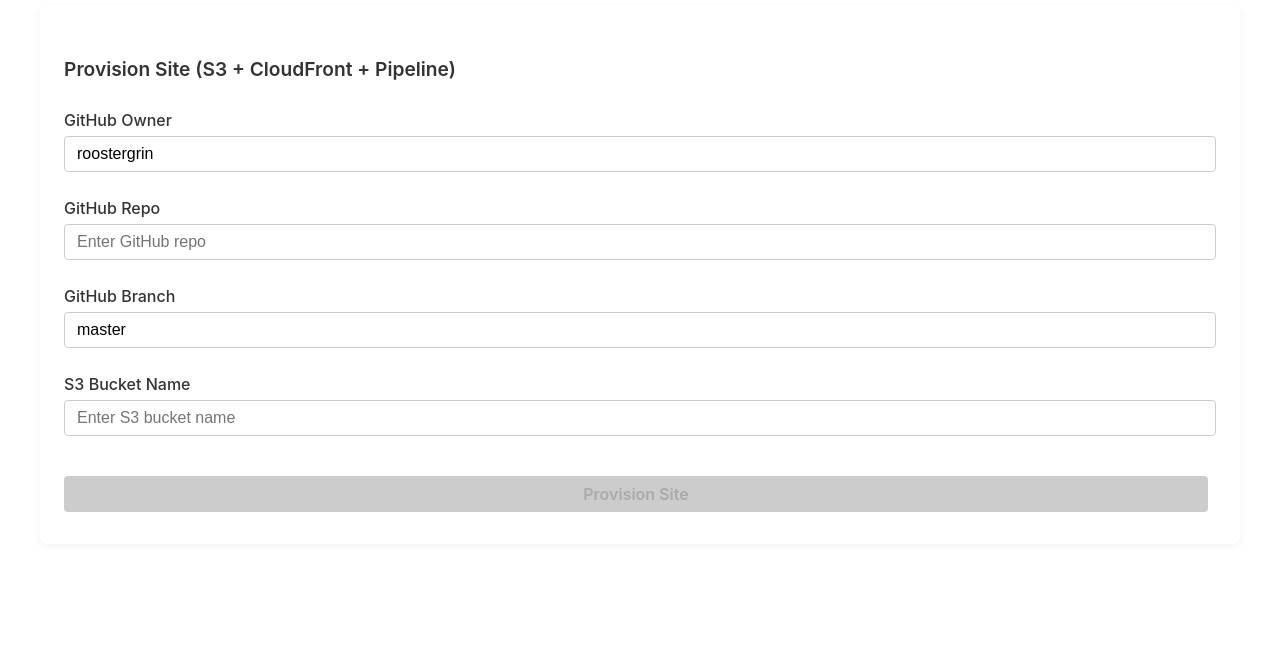
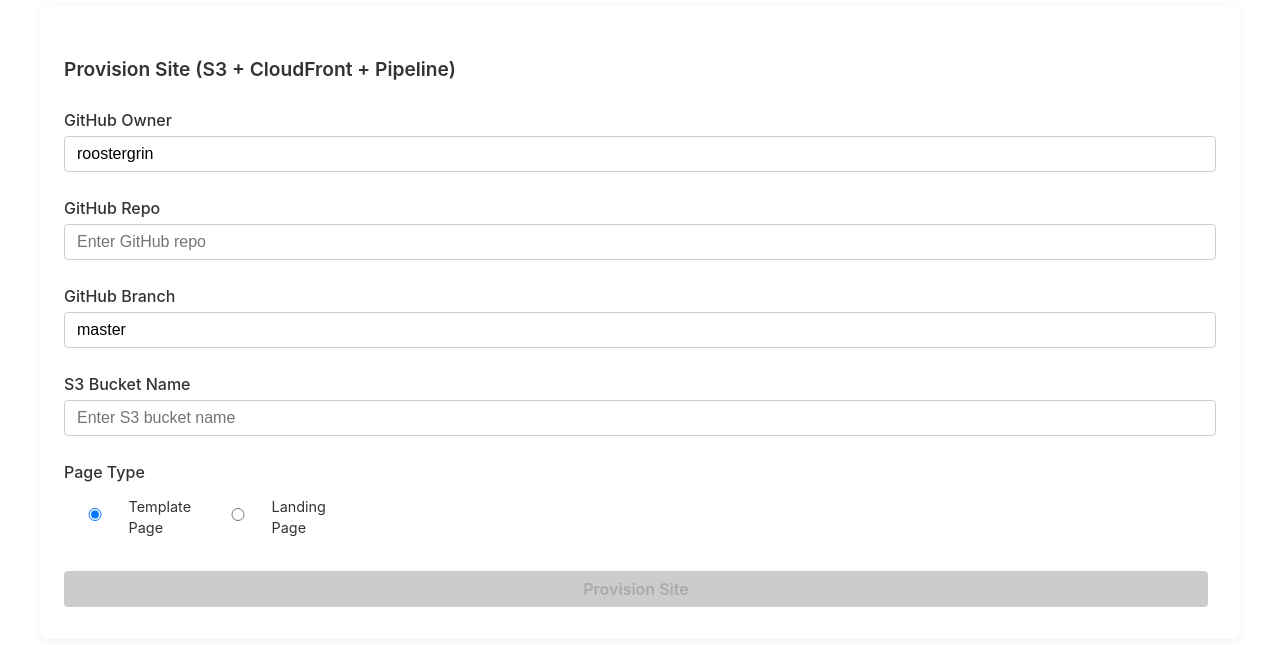
Before and after one commit to roostergrin/template-manager-ui, a React (Vite) app: page / in a window 1280 px wide. Shown: the part 8760-9405 px from the top of the page. Before the commit the page ends 9336 px from the top, so only its background shows below. Built offline with nearby package versions, Linux system fonts and the light colour scheme.

Commit message:
Add page type selection to ProvisionSiteSection; update API types and styles

```diff
--- a/src/components/ProvisionSiteSection.sass
+++ b/src/components/ProvisionSiteSection.sass
@@ -95,3 +95,17 @@
       text-decoration: underline
     &:active
       background: #388e3c
+
+  &__radio-group
+    display: flex
+    gap: 1rem
+    margin-top: 0.5rem
+
+  &__radio-label
+    display: flex
+    align-items: center
+    cursor: pointer
+    font-size: 0.9rem
+
+  &__radio
+    margin-right: 0.5rem
--- a/src/components/ProvisionSiteSection.tsx
+++ b/src/components/ProvisionSiteSection.tsx
@@ -7,6 +7,7 @@ const ProvisionSiteSection: React.FC = () => {
   const { githubOwner, setGithubOwner, githubRepo, setGithubRepo } = useContext(GithubRepoContext);
   const [bucketName, setBucketName] = useState("");
   const [githubBranch, setGithubBranch] = useState("master");
+  const [pageType, setPageType] = useState<"template" | "landing">("template");
   const [response, status, provisionSite] = useProvisionSite();
   const [error, setError] = useState<string | null>(null);
 
@@ -18,6 +19,7 @@ const ProvisionSiteSection: React.FC = () => {
         github_owner: githubOwner,
         github_repo: githubRepo,
         github_branch: githubBranch,
+        page_type: pageType,
       });
     } catch (err) {
       setError(err instanceof Error ? err.message : "An error occurred");
@@ -79,6 +81,35 @@ const ProvisionSiteSection: React.FC = () => {
           tabIndex={0}
         />
       </div>
+      <div className="provision-site-section__input-group">
+        <label className="provision-site-section__label">Page Type</label>
+        <div className="provision-site-section__radio-group">
+          <label className="provision-site-section__radio-label">
+            <input
+              type="radio"
+              name="page-type"
+              value="template"
+              checked={pageType === "template"}
+              onChange={() => setPageType("template")}
+              className="provision-site-section__radio"
+              aria-label="Template page"
+            />
+            Template Page
+          </label>
+          <label className="provision-site-section__radio-label">
+            <input
+              type="radio"
+              name="page-type"
+              value="landing"
+              checked={pageType === "landing"}
+              onChange={() => setPageType("landing")}
+              className="provision-site-section__radio"
+              aria-label="Landing page"
+            />
+            Landing Page
+          </label>
+        </div>
+      </div>
       <button
         className="provision-site-section__button"
         onClick={handleProvision}
--- a/src/types/APIServiceTypes.ts
+++ b/src/types/APIServiceTypes.ts
@@ -42,6 +42,7 @@ export interface SiteProvision {
   github_owner: string;
   github_repo: string;
   github_branch: string;
+  page_type: "template" | "landing";
 }
 
 export type SiteProvisionResponse = Record<string, any>; // Replace with actual response type if known
```
